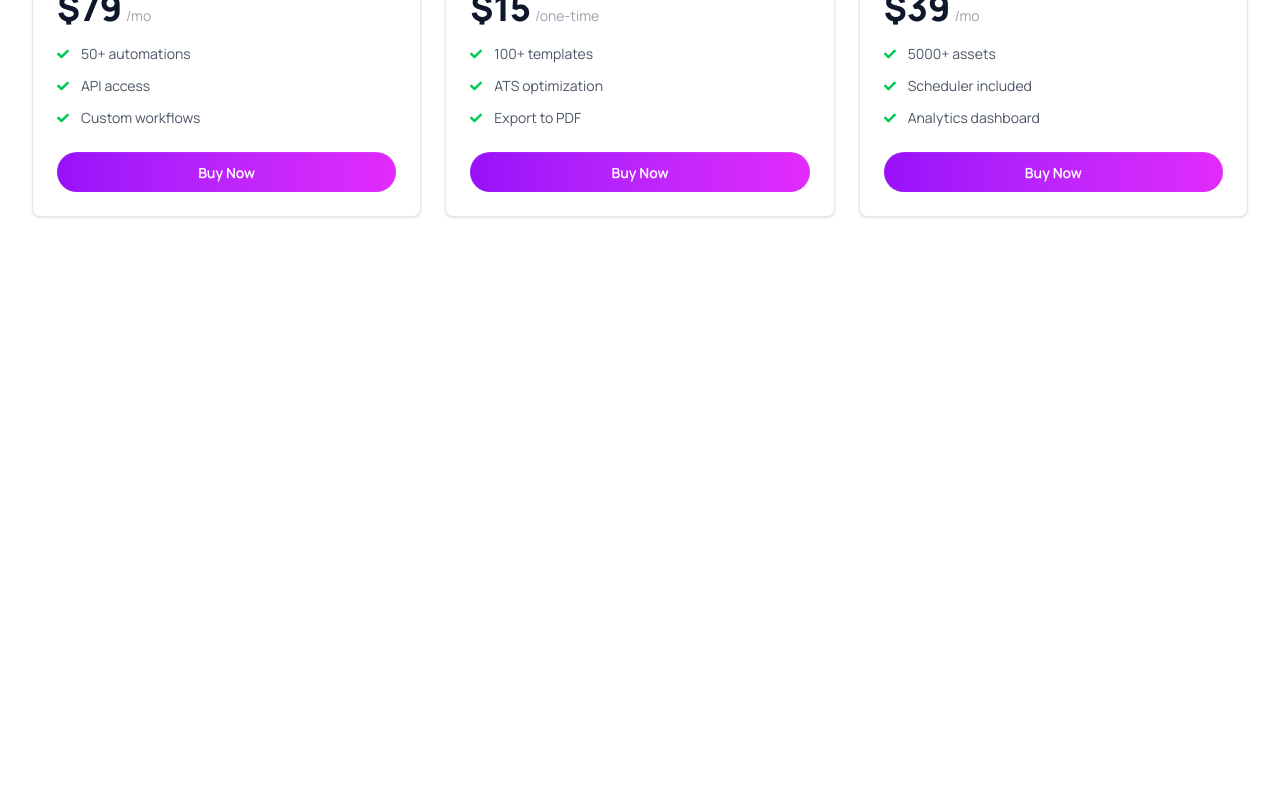
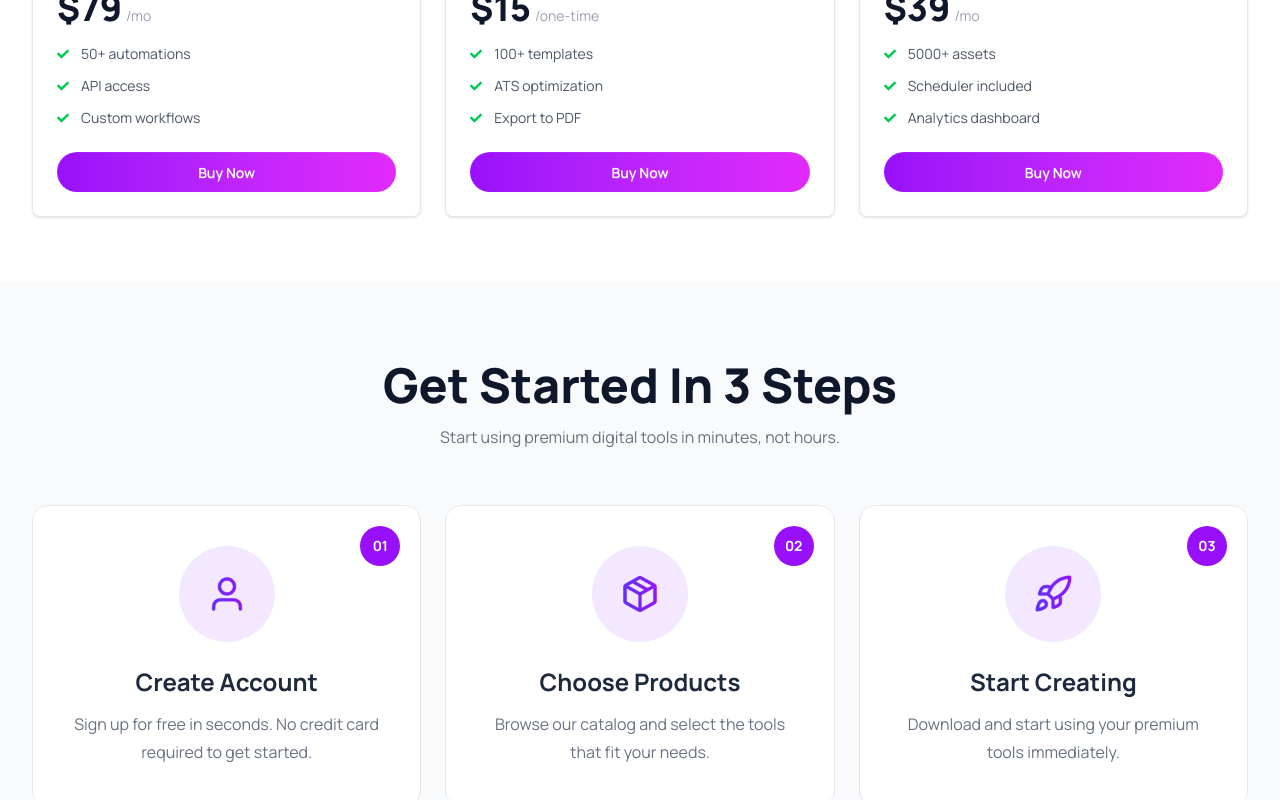
Before and after one commit to mohammedrakibcodes/Digital-tools, a React (Vite) app: page / in a window 1280 px wide. Shown: the part 2000-2800 px from the top of the page. Before the commit the page ends 2281 px from the top, so only its background shows below. Built offline with nearby package versions, Linux system fonts and the light colour scheme.

Commit message:
add get started steps section

```diff
--- a/src/App.jsx
+++ b/src/App.jsx
@@ -6,6 +6,7 @@
 import { ToastContainer } from "react-toastify";
 import "react-toastify/dist/ReactToastify.css";
 import { toast } from "react-toastify";
+import Steps from "./components/Steps";
 
 function App() {
   const [activeTab, setActiveTab] = useState("products");
@@ -56,6 +57,7 @@
         pauseOnHover
         theme="light"
       />
+      <Steps />
     </>
   );
 }
--- a/src/components/Steps.jsx
+++ b/src/components/Steps.jsx
@@ -0,0 +1,83 @@
+import userIcon from "../assets/user.png";
+import packageIcon from "../assets/package.png";
+import rocketIcon from "../assets/rocket.png";
+
+const Steps = () => {
+  const steps = [
+    {
+      id: "01",
+      image: userIcon,
+      title: "Create Account",
+      description:
+        "Sign up for free in seconds. No credit card required to get started.",
+    },
+    {
+      id: "02",
+      image: packageIcon,
+      title: "Choose Products",
+      description:
+        "Browse our catalog and select the tools that fit your needs.",
+    },
+    {
+      id: "03",
+      image: rocketIcon,
+      title: "Start Creating",
+      description: "Download and start using your premium tools immediately.",
+    },
+  ];
+
+  return (
+    <section className="bg-gray-50 py-20">
+      <div className="max-w-7xl mx-auto px-4 lg:px-8">
+        <div className="text-center">
+          <h2 className="text-4xl md:text-5xl font-extrabold text-slate-900">
+            Get Started In 3 Steps
+          </h2>
+
+          <p className="mt-4 text-gray-500">
+            Start using premium digital tools in minutes, not hours.
+          </p>
+        </div>
+
+        <div className="mt-14 grid grid-cols-1 md:grid-cols-2 lg:grid-cols-3 gap-6">
+          {steps.map((step) => (
+            <div
+              key={step.id}
+              className="
+                relative
+                bg-white
+                border border-gray-200
+                rounded-2xl
+                p-10
+                text-center
+                hover:-translate-y-2
+                hover:shadow-xl
+                transition-all duration-300
+              "
+            >
+              <div className="absolute top-5 right-5 w-10 h-10 rounded-full bg-purple-600 text-white flex items-center justify-center text-sm font-bold">
+                {step.id}
+              </div>
+
+              <div className="w-24 h-24 mx-auto rounded-full bg-purple-100 flex items-center justify-center">
+                <img
+                  src={step.image}
+                  alt={step.title}
+                  className="w-10 h-10 object-contain"
+                />
+              </div>
+
+              <h3 className="mt-6 text-2xl font-bold text-slate-800">
+                {step.title}
+              </h3>
+
+              <p className="mt-3 text-gray-500 leading-7">{step.description}</p>
+            </div>
+          ))}
+        </div>
+      </div>
+    </section>
+  );
+};
+
+export default Steps;
```
